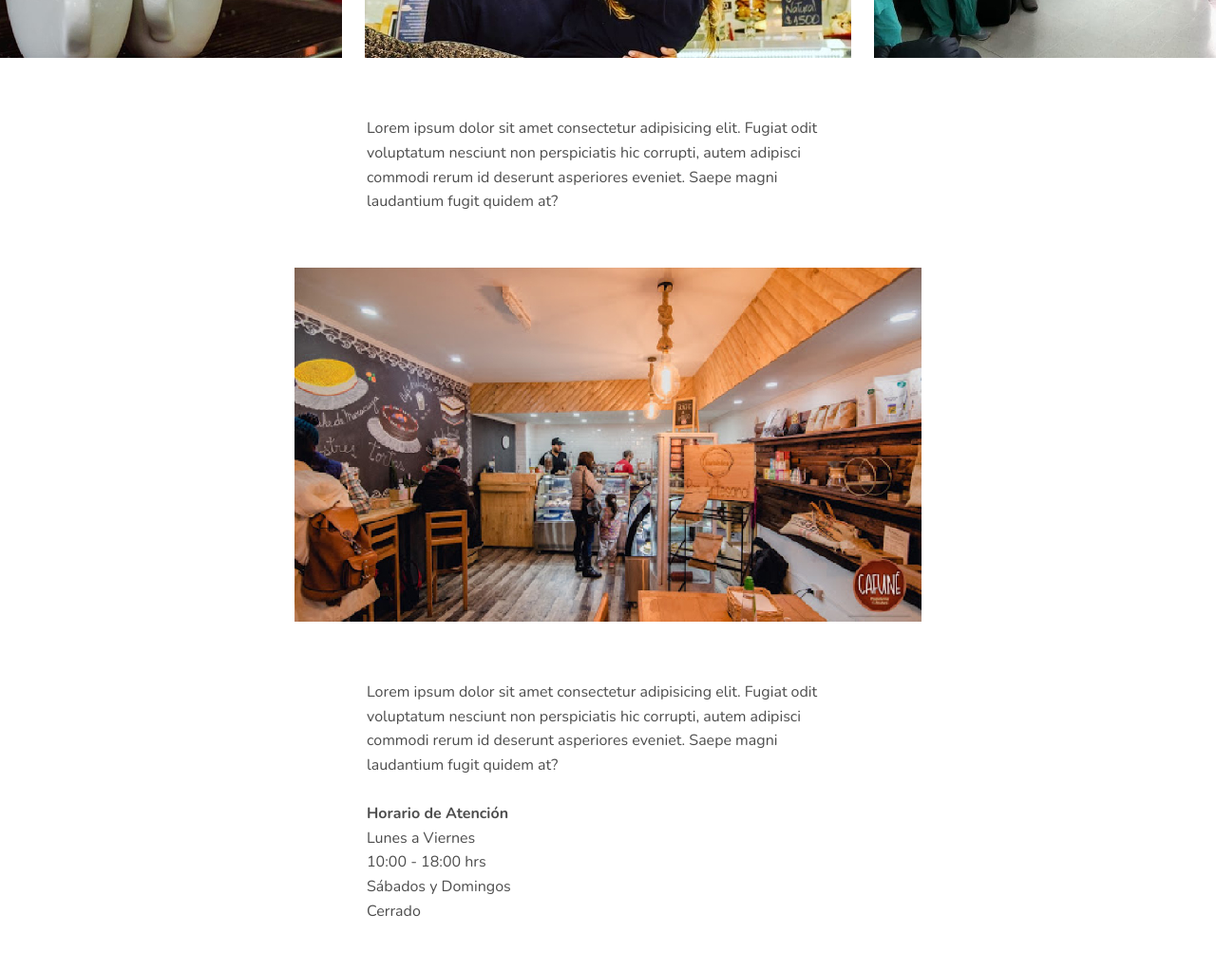
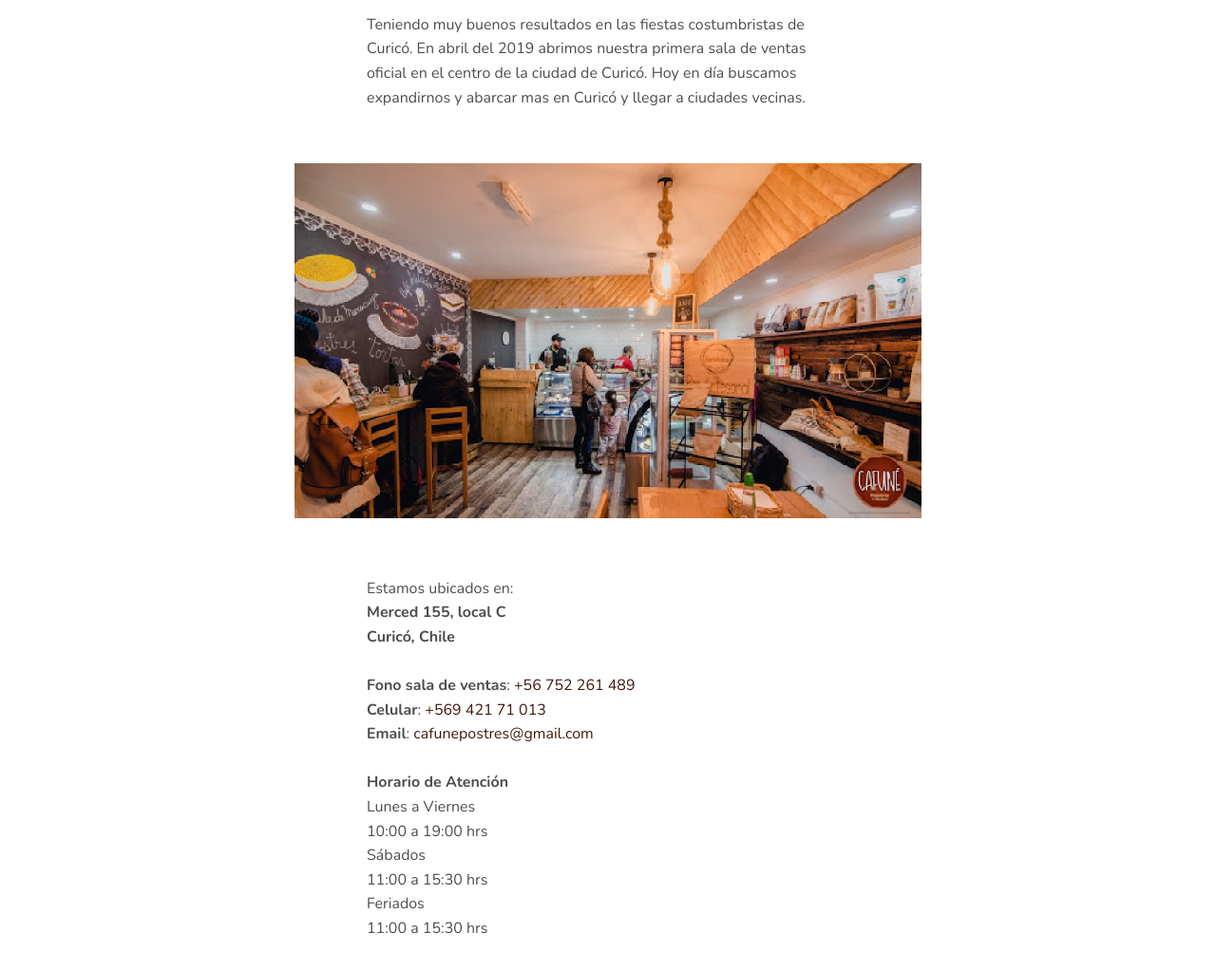
Before and after one commit to asomic/cafune-html, a plain HTML site: page conocenos.html in a window 1280 px wide. Shown: the part 1240-2262 px from the top of the page at 95% size. Drawn offline with nearby package versions, Linux system fonts and the light colour scheme.

Commit message:
texts -.-

```diff
--- a/assets/sass/app.sass
+++ b/assets/sass/app.sass
@@ -302,6 +302,9 @@ button
                 line-height: 160%
                 font-size: 16px
                 margin-bottom: 40px
+                &.sp-p
+                    a
+                        color: $brown
             img
                 width: 100%
                 margin-bottom: 36px
--- a/conocenos.html
+++ b/conocenos.html
@@ -94,10 +94,11 @@
             <div class="body">
                 <img src="/assets/img/nosotros.jpg" alt="Equipo Cafune">
                 <h3>
-                    Lorem ipsum dolor sit amet, consectetur adipiscing elit. Integer urna metus
+                    Sonríe esto te va encantar!!!....
                 </h3>
                 <p class="sp-p">
-                    Lorem ipsum dolor sit amet consectetur adipisicing elit. Minima, voluptatum illo debitis aliquid doloribus error harum modi consequatur natus molestias, voluptates odit expedita ducimus consectetur facilis provident sunt. Accusantium, veritatis!
+                    Somos cafuné una postreria que nacio el 2017 en el evento de cazuela y caldillos de la ciudad de Curicó,
+                    Cafuné nació gracias a Karen Mera y Enzo valdes que se quisieron arriesgar con esta apuesta de postres.
                 </p>
             </div>
         </div>
@@ -109,23 +110,39 @@
         <div class="center-column pd-lr">
             <div class="body">
                 <p class="sp-p">
-                    Lorem ipsum dolor sit amet consectetur adipisicing elit. Fugiat odit voluptatum nesciunt non perspiciatis hic corrupti, autem adipisci commodi rerum id deserunt asperiores eveniet. Saepe magni laudantium fugit quidem at?
+                    Teniendo muy buenos resultados en las fiestas costumbristas de Curicó.
+                    En abril del 2019 abrimos nuestra primera sala de ventas oficial en el centro de la ciudad de Curicó.
+                    Hoy en día buscamos expandirnos y abarcar mas en Curicó y llegar a ciudades vecinas.
                 </p>
             </div>
             <div class="body">
                 <img src="/assets/img/cafune-local.jpg" alt="Local Cafuné">
                 <p class="sp-p">
-                    Lorem ipsum dolor sit amet consectetur adipisicing elit. Fugiat odit voluptatum nesciunt non perspiciatis hic corrupti, autem adipisci commodi rerum id deserunt asperiores eveniet. Saepe magni laudantium fugit quidem at? <br>
+                    Estamos ubicados en:<br>
+                    <strong>
+                        Merced 155, local C<br>
+                        Curicó, Chile
+                    </strong>
+                    <br>
+                    <br>
+                    <strong>Fono sala de ventas</strong>: <a href="tel:56752261489">+56 752 261 489</a><br>
+                    <strong>Celular</strong>: <a href="tel:56942171013">+569 421 71 013</a><br>
+                    <strong>Email</strong>: <a href="mailto:cafunepostres@gmail.com">cafunepostres@gmail.com</a>
+                    <br>
                     <br>
                     <strong>Horario de Atención</strong>
                     <br>
                     Lunes a Viernes
                     <br>
-                    10:00 - 18:00 hrs
+                    10:00 a 19:00 hrs
                     <br>
-                    Sábados y Domingos
+                    Sábados
                     <br>
-                    Cerrado
+                    11:00 a 15:30 hrs
+                    <br>
+                    Feriados
+                    <br>
+                    11:00 a 15:30 hrs
                 </p>
             </div>
         </div>
```
Also changed, not shown: contacto.html (+1 -1 lines), product.html (+2 -2 lines), assets/css/app.css, assets/css/app.min.css.
